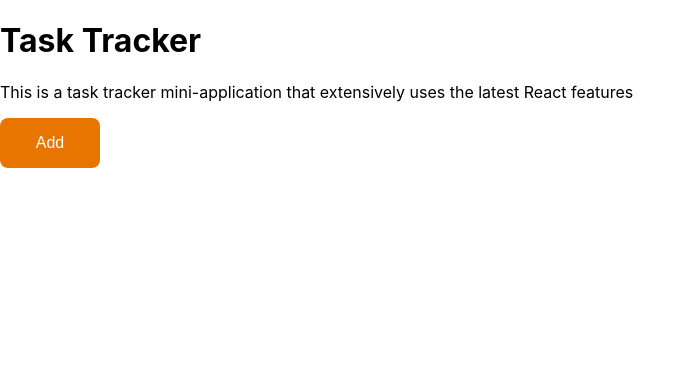
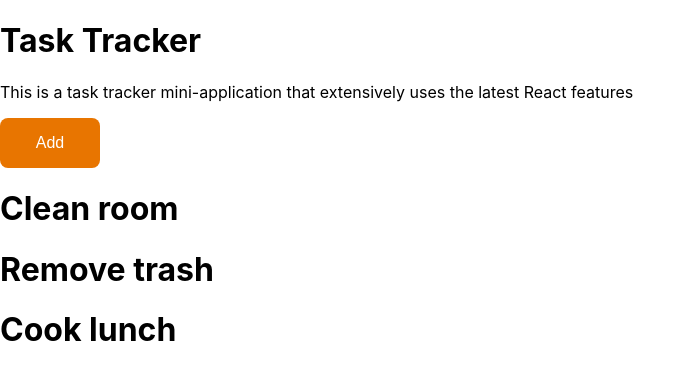
Before and after one commit to vatsacr/react-task-tracker, a React (Create React App) app: page / in a window 1280 px wide. Shown: the top 380 px of the page, without its empty margins (0-696 px from the left). Built offline with nearby package versions, Linux system fonts and the light colour scheme.

Commit message:
New useState hook usage

```diff
--- a/src/App.js
+++ b/src/App.js
@@ -1,9 +1,32 @@
 import Header from "./components/Header";
+import Tasks from "./components/Tasks";
+import { useState } from "react";
 
 const App = () => {
+  const [tasks, setTasks] = useState([
+    {
+      id: 1,
+      name: "Clean room",
+      day: "February 6th at 5:30 PM",
+      reminder: "true",
+    },
+    {
+      id: 2,
+      name: "Remove trash",
+      day: "February 7th at 7:30 AM",
+      reminder: "true",
+    },
+    {
+      id: 3,
+      name: "Cook lunch",
+      day: "February 8th at 11:30 AM",
+      reminder: "true",
+    },
+  ]);
   return (
     <div>
       <Header title="Task Tracker" />
+      <Tasks tasks={tasks} />
     </div>
   );
 };
--- /dev/null
+++ b/src/components/Tasks.js
@@ -0,0 +1,11 @@
+const Tasks = ({ tasks }) => {
+  return (
+    <>
+      {tasks.map((task) => (
+        <h1 key={task.id}>{task.name}</h1>
+      ))}
+    </>
+  );
+};
+
+export default Tasks;
```
